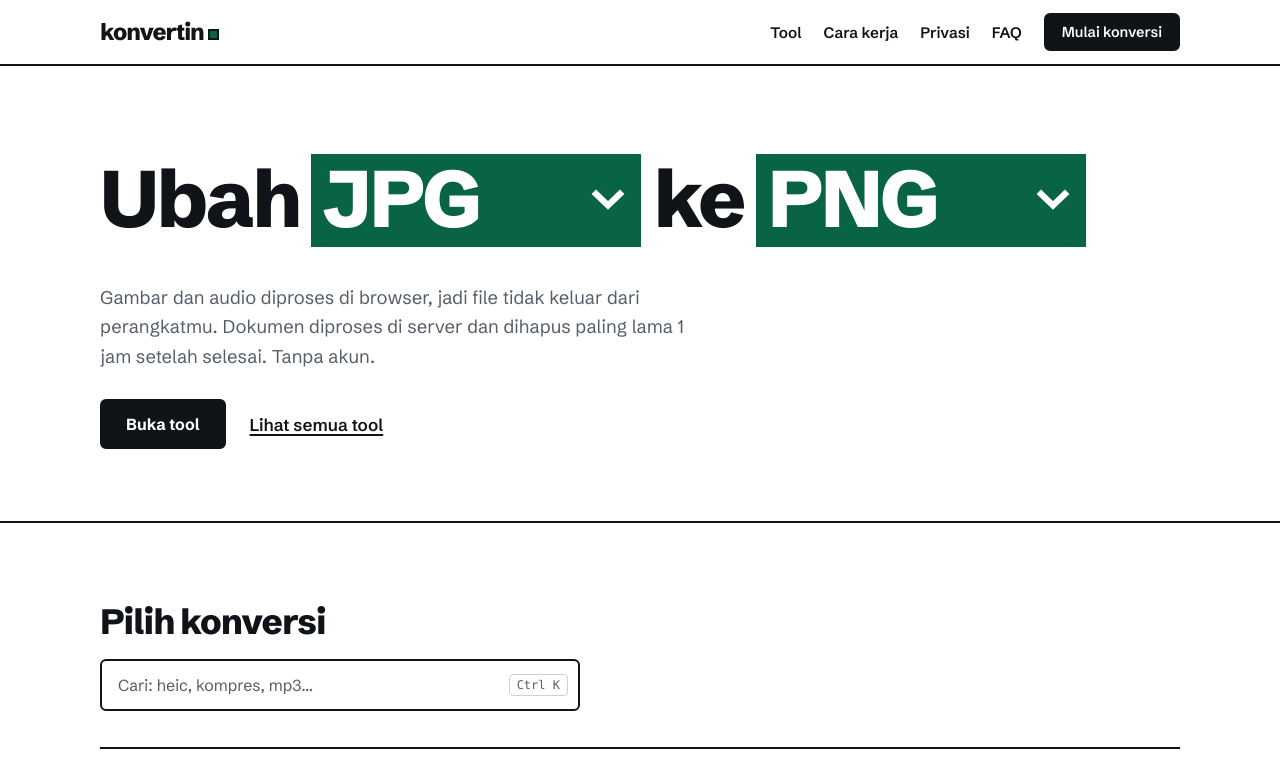
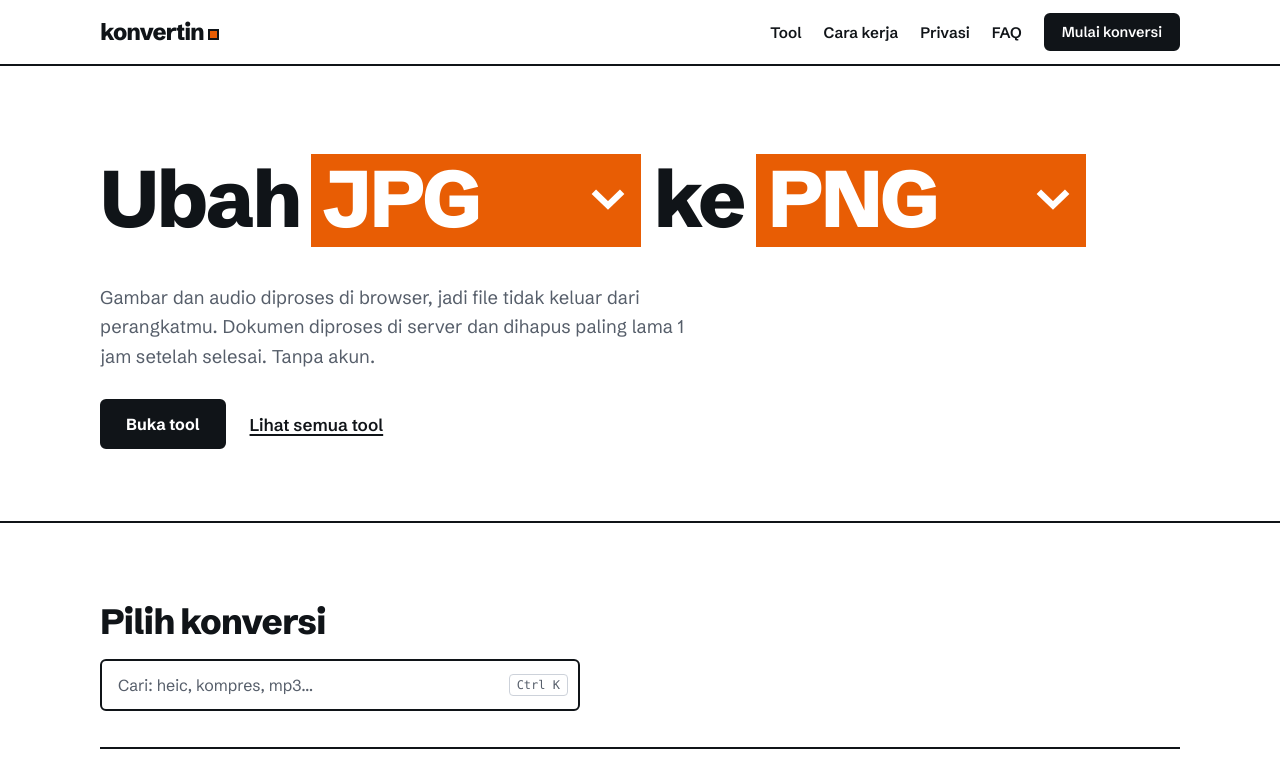
Before and after one commit to nopanpeno/Konvertin, a website: page frontend/index.html in a window 1280 px wide. Shown: the top 774 px of the page. Drawn offline with Linux system fonts and the light colour scheme.

Commit message:
Ganti warna aksen ke oren #e85d04

```diff
--- a/frontend/css/style.css
+++ b/frontend/css/style.css
@@ -22,14 +22,14 @@
   --paper: #ffffff;
   --wash: #eef0f3;          /* panel sekunder */
   --rule: #cdd2da;          /* garis tipis */
-  --accent: #086442;        /* hijau petrol */
-  --accent-hover: #065036;  /* hijau petrol lebih gelap */
+  --accent: #e85d04;        /* oren */
+  --accent-hover: #ca6702;  /* oren gelap */
   --muted: #565e6a;
   --ok: #0d7a40;
   --err: #b3261e;
   --err-bg: #fbeceb;
   --on-accent: #ffffff;       /* teks di atas aksen */
-  --accent-soft: #e8f1ed;
+  --accent-soft: #fef3e8;
   --foot-bg: #101418;
   --foot-fg: #d9dde3;
   --foot-link: #ffffff;
```
